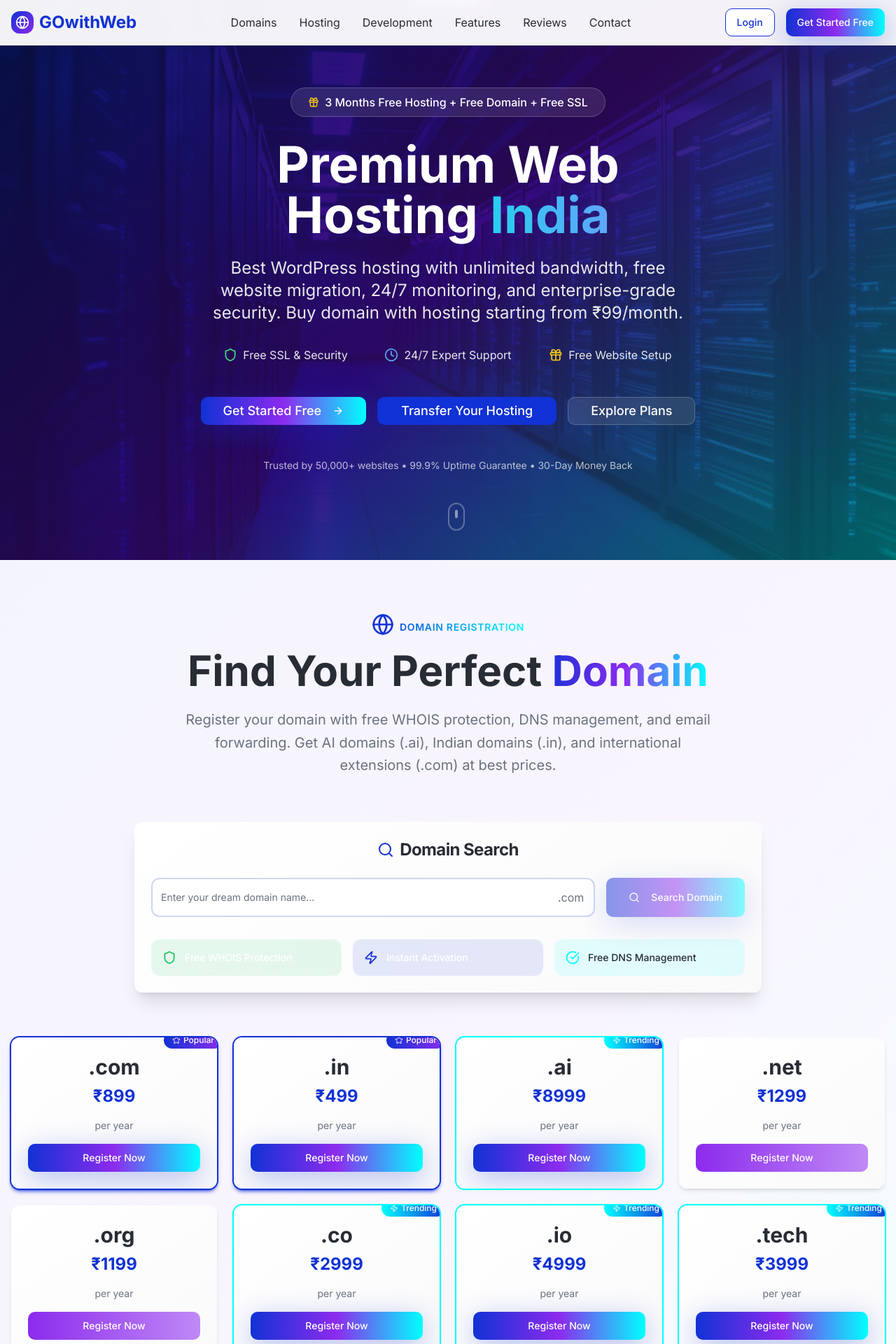
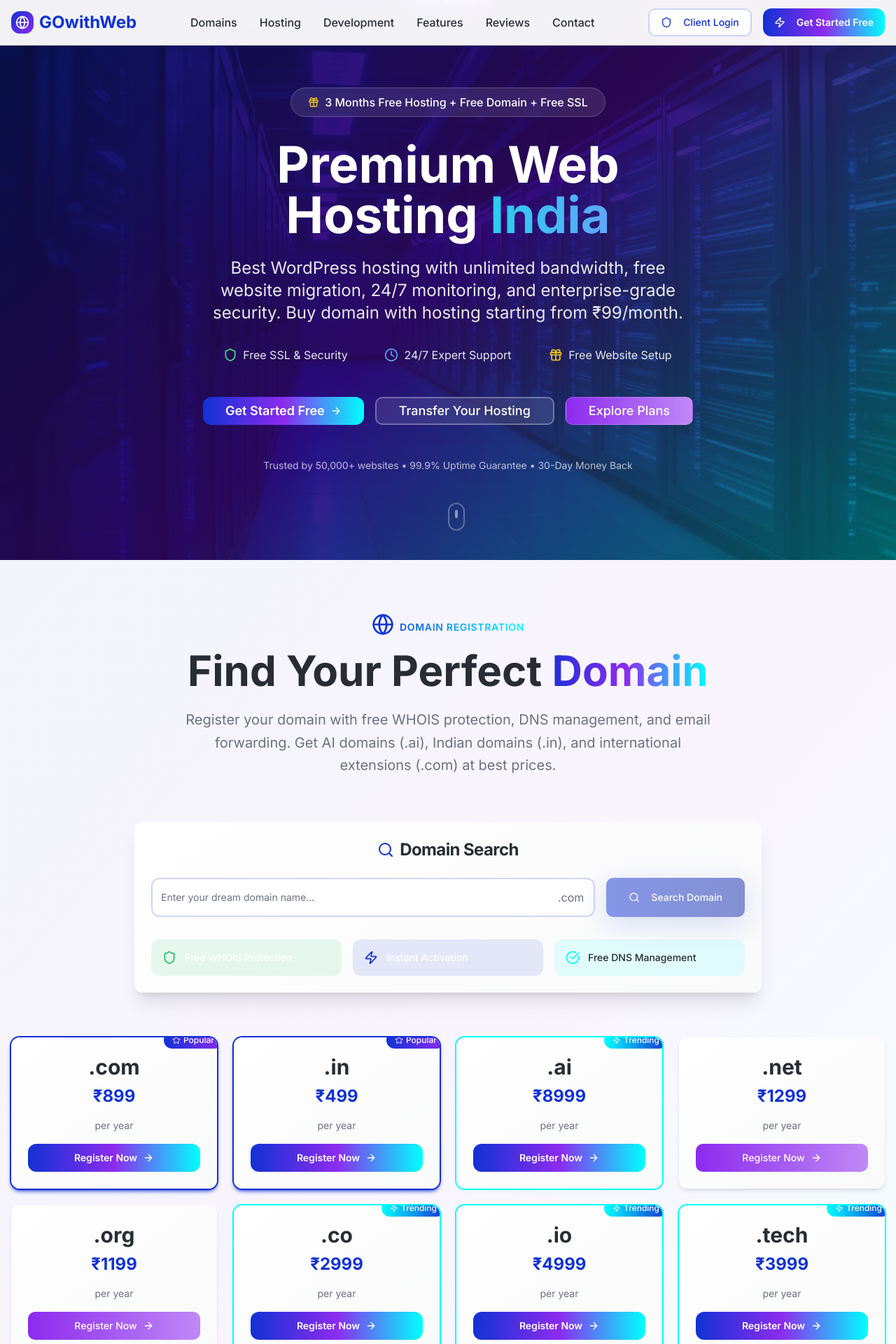
Before and after one commit to Gowithweb/SivWebAI, a React (Vite) app: page / in a window 1280 px wide. Shown: the top 1920 px of the page at 70% size. Built offline with nearby package versions, Linux system fonts and the light colour scheme.

Commit message:
Add improved link and button styles
Enhance the website with better styling for links and buttons, including improved color schemes and overall design to ensure they function and appear optimally for users and marketing.

```diff
--- a/src/components/DomainSection.tsx
+++ b/src/components/DomainSection.tsx
@@ -2,7 +2,7 @@ import { useState } from 'react';
 import { Button } from '@/components/ui/button';
 import { Input } from '@/components/ui/input';
 import { Card, CardContent, CardHeader, CardTitle } from '@/components/ui/card';
-import { Search, Globe, Shield, Zap, CheckCircle, Star } from 'lucide-react';
+import { Search, Globe, Shield, Zap, CheckCircle, Star, ArrowRight, Gift } from 'lucide-react';
 
 const DomainSection = () => {
   const [domain, setDomain] = useState('');
@@ -137,9 +137,25 @@ const DomainSection = () => {
                 <div className="text-2xl font-bold text-primary mb-4">{item.price}</div>
                 <div className="text-sm text-muted-foreground mb-4">per year</div>
                 <Button
-                  className={`w-full ${item.popular || item.trending ? 'btn-hero' : 'btn-secondary'}`}
+                  variant={item.popular || item.trending ? 'hero' : 'secondary'}
+                  onClick={() => {
+                    // Smooth scroll to contact section
+                    document.getElementById('contact')?.scrollIntoView({ behavior: 'smooth' });
+                    // Pre-fill domain in contact form if needed
+                    setTimeout(() => {
+                      const messageField = document.querySelector('textarea[placeholder*="message"]') as HTMLTextAreaElement;
+                      if (messageField) {
+                        messageField.value = `I'm interested in registering a ${item.ext} domain.`;
+                        messageField.focus();
+                      }
+                    }, 500);
+                  }}
+                  className="w-full group relative overflow-hidden"
                 >
-                  Register Now
+                  <span className="relative z-10 flex items-center justify-center">
+                    Register Now
+                    <ArrowRight className="w-4 h-4 ml-2 group-hover:translate-x-1 transition-transform" />
+                  </span>
                 </Button>
               </CardContent>
             </Card>
@@ -155,7 +171,11 @@ const DomainSection = () => {
               Get FREE domain with any annual hosting plan + Free website setup + Free SSL certificate
             </p>
             <div className="flex flex-col sm:flex-row gap-4 justify-center items-center">
-              <Button className="bg-white text-primary hover:bg-white/90 px-8 py-3 font-semibold">
+              <Button
+                onClick={() => document.getElementById('contact')?.scrollIntoView({ behavior: 'smooth' })}
+                className="bg-white text-primary hover:bg-white/90 hover:shadow-lg hover:scale-105 px-8 py-3 font-semibold transition-all duration-300 group"
+              >
+                <Gift className="w-5 h-5 mr-2 group-hover:animate-bounce" />
                 Claim Free Domain
               </Button>
               <span className="text-sm opacity-75">No hidden fees • Instant setup • 24/7 support</span>
--- a/src/components/Header.tsx
+++ b/src/components/Header.tsx
@@ -19,20 +19,62 @@ const Header = () => {
 
           {/* Desktop Navigation */}
           <nav className="hidden md:flex items-center space-x-8">
-            <a href="#domains" className="text-foreground hover:text-primary transition-colors">Domains</a>
-            <a href="#services" className="text-foreground hover:text-primary transition-colors">Hosting</a>
-            <a href="#web-development" className="text-foreground hover:text-primary transition-colors">Development</a>
-            <a href="#features" className="text-foreground hover:text-primary transition-colors">Features</a>
-            <a href="#testimonials" className="text-foreground hover:text-primary transition-colors">Reviews</a>
-            <a href="#contact" className="text-foreground hover:text-primary transition-colors">Contact</a>
+            <a
+              href="#domains"
+              className="relative text-foreground hover:text-primary transition-all duration-300 font-medium after:content-[''] after:absolute after:w-full after:scale-x-0 after:h-0.5 after:bottom-0 after:left-0 after:bg-gradient-to-r after:from-primary after:to-accent-bright after:origin-bottom-right after:transition-transform after:duration-300 hover:after:scale-x-100 hover:after:origin-bottom-left"
+            >
+              Domains
+            </a>
+            <a
+              href="#services"
+              className="relative text-foreground hover:text-primary transition-all duration-300 font-medium after:content-[''] after:absolute after:w-full after:scale-x-0 after:h-0.5 after:bottom-0 after:left-0 after:bg-gradient-to-r after:from-primary after:to-accent-bright after:origin-bottom-right after:transition-transform after:duration-300 hover:after:scale-x-100 hover:after:origin-bottom-left"
+            >
+              Hosting
+            </a>
+            <a
+              href="#web-development"
+              className="relative text-foreground hover:text-primary transition-all duration-300 font-medium after:content-[''] after:absolute after:w-full after:scale-x-0 after:h-0.5 after:bottom-0 after:left-0 after:bg-gradient-to-r after:from-primary after:to-accent-bright after:origin-bottom-right after:transition-transform after:duration-300 hover:after:scale-x-100 hover:after:origin-bottom-left"
+            >
+              Development
+            </a>
+            <a
+              href="#features"
+              className="relative text-foreground hover:text-primary transition-all duration-300 font-medium after:content-[''] after:absolute after:w-full after:scale-x-0 after:h-0.5 after:bottom-0 after:left-0 after:bg-gradient-to-r after:from-primary after:to-accent-bright after:origin-bottom-right after:transition-transform after:duration-300 hover:after:scale-x-100 hover:after:origin-bottom-left"
+            >
+              Features
+            </a>
+            <a
+              href="#testimonials"
+              className="relative text-foreground hover:text-primary transition-all duration-300 font-medium after:content-[''] after:absolute after:w-full after:scale-x-0 after:h-0.5 after:bottom-0 after:left-0 after:bg-gradient-to-r after:from-primary after:to-accent-bright after:origin-bottom-right after:transition-transform after:duration-300 hover:after:scale-x-100 hover:after:origin-bottom-left"
+            >
+              Reviews
+            </a>
+            <a
+              href="#contact"
+              className="relative text-foreground hover:text-primary transition-all duration-300 font-medium after:content-[''] after:absolute after:w-full after:scale-x-0 after:h-0.5 after:bottom-0 after:left-0 after:bg-gradient-to-r after:from-primary after:to-accent-bright after:origin-bottom-right after:transition-transform after:duration-300 hover:after:scale-x-100 hover:after:origin-bottom-left"
+            >
+              Contact
+            </a>
           </nav>
 
           {/* Desktop CTA Buttons */}
           <div className="hidden md:flex items-center space-x-4">
-            <Button variant="outline" className="border-primary text-primary hover:bg-primary hover:text-primary-foreground">
-              Login
+            <Button
+              variant="outline"
+              onClick={() => window.open('https://client.gowithweb.com', '_blank')}
+              className="group"
+            >
+              <Shield className="w-4 h-4 mr-2 group-hover:animate-pulse" />
+              Client Login
             </Button>
-            <Button className="btn-hero">Get Started Free</Button>
+            <Button
+              variant="hero"
+              onClick={() => document.getElementById('contact')?.scrollIntoView({ behavior: 'smooth' })}
+              className="group"
+            >
+              <Zap className="w-4 h-4 mr-2 group-hover:animate-bounce" />
+              Get Started Free
+            </Button>
           </div>
 
           {/* Mobile Menu Button */}
--- a/src/components/HeroSection.tsx
+++ b/src/components/HeroSection.tsx
@@ -53,14 +53,29 @@ const HeroSection = () => {
 
           {/* CTA Buttons */}
           <div className="flex flex-col sm:flex-row gap-4 justify-center items-center">
-            <Button className="btn-hero text-lg px-8 py-4 group">
-              Get Started Free
-              <ArrowRight className="w-5 h-5 ml-2 group-hover:translate-x-1 transition-transform" />
+            <Button
+              variant="hero"
+              onClick={() => document.getElementById('contact')?.scrollIntoView({ behavior: 'smooth' })}
+              className="text-lg px-8 py-4 group relative overflow-hidden"
+            >
+              <div className="absolute inset-0 bg-gradient-to-r from-primary-glow to-secondary-glow opacity-0 group-hover:opacity-100 transition-opacity duration-500"></div>
+              <span className="relative z-10 flex items-center">
+                Get Started Free
+                <ArrowRight className="w-5 h-5 ml-2 group-hover:translate-x-1 transition-transform" />
+              </span>
             </Button>
-            <Button className="btn-outline-hero text-lg px-8 py-4">
+            <Button
+              variant="outline"
+              onClick={() => document.getElementById('services')?.scrollIntoView({ behavior: 'smooth' })}
+              className="text-lg px-8 py-4 bg-white/10 backdrop-blur-md border-2 border-white/30 text-white hover:bg-white hover:text-foreground hover:border-white"
+            >
               Transfer Your Hosting
             </Button>
-            <Button variant="secondary" className="bg-white/10 backdrop-blur-md border border-white/20 text-white hover:bg-white/20 text-lg px-8 py-4">
+            <Button
+              variant="secondary"
+              onClick={() => document.getElementById('domains')?.scrollIntoView({ behavior: 'smooth' })}
+              className="bg-white/10 backdrop-blur-md border border-white/20 text-white hover:bg-white/20 text-lg px-8 py-4"
+            >
               Explore Plans
             </Button>
           </div>
--- a/src/components/ui/button.tsx
+++ b/src/components/ui/button.tsx
@@ -5,19 +5,23 @@ import { cva, type VariantProps } from "class-variance-authority"
 import { cn } from "@/lib/utils"
 
 const buttonVariants = cva(
-  "inline-flex items-center justify-center gap-2 whitespace-nowrap rounded-md text-sm font-medium ring-offset-background transition-colors focus-visible:outline-none focus-visible:ring-2 focus-visible:ring-ring focus-visible:ring-offset-2 disabled:pointer-events-none disabled:opacity-50 [&_svg]:pointer-events-none [&_svg]:size-4 [&_svg]:shrink-0",
+  "inline-flex items-center justify-center gap-2 whitespace-nowrap rounded-md text-sm font-medium ring-offset-background transition-all duration-300 focus-visible:outline-none focus-visible:ring-2 focus-visible:ring-ring focus-visible:ring-offset-2 disabled:pointer-events-none disabled:opacity-50 [&_svg]:pointer-events-none [&_svg]:size-4 [&_svg]:shrink-0",
   {
     variants: {
       variant: {
-        default: "bg-primary text-primary-foreground hover:bg-primary/90",
+        default: "bg-gradient-to-r from-primary to-primary-dark text-primary-foreground hover:shadow-primary hover:scale-105 hover:-translate-y-1",
         destructive:
-          "bg-destructive text-destructive-foreground hover:bg-destructive/90",
+          "bg-destructive text-destructive-foreground hover:bg-destructive/90 hover:shadow-lg",
         outline:
-          "border border-input bg-background hover:bg-accent hover:text-accent-foreground",
+          "border-2 border-primary/20 bg-background/50 backdrop-blur-sm text-primary hover:border-primary hover:bg-primary hover:text-primary-foreground hover:shadow-primary",
         secondary:
-          "bg-secondary text-secondary-foreground hover:bg-secondary/80",
-        ghost: "hover:bg-accent hover:text-accent-foreground",
-        link: "text-primary underline-offset-4 hover:underline",
+          "bg-gradient-to-r from-secondary to-secondary-glow text-secondary-foreground hover:shadow-accent hover:scale-105",
+        ghost: "hover:bg-accent hover:text-accent-foreground hover:shadow-md",
+        link: "text-primary underline-offset-4 hover:underline hover:text-primary-glow",
+        premium: "bg-gradient-to-r from-primary via-secondary to-accent-bright text-white hover:shadow-glow hover:scale-105 hover:-translate-y-1 relative overflow-hidden",
+        hero: "bg-gradient-to-r from-primary via-secondary to-accent-bright text-white px-8 py-4 rounded-xl font-semibold hover:shadow-glow hover:scale-105 hover:-translate-y-1 relative overflow-hidden",
+        accent: "bg-gradient-to-r from-accent-bright to-primary text-white hover:shadow-accent hover:scale-105",
+        success: "bg-gradient-to-r from-success to-success-glow text-success-foreground hover:shadow-lg hover:scale-105",
       },
       size: {
         default: "h-10 px-4 py-2",
--- a/src/index.css
+++ b/src/index.css
@@ -150,24 +150,38 @@ All colors MUST be HSL for consistency.
 @layer components {
   /* Enhanced Button Variants */
   .btn-hero {
-    @apply bg-gradient-to-r from-primary via-secondary to-accent-bright text-primary-foreground px-8 py-4 rounded-xl font-semibold text-lg shadow-primary hover:shadow-glow hover:scale-105 hover:-translate-y-1 transition-all duration-500 relative overflow-hidden;
+    @apply bg-gradient-to-r from-primary via-secondary to-accent-bright text-white px-8 py-4 rounded-xl font-semibold text-lg shadow-primary hover:shadow-glow hover:scale-105 hover:-translate-y-1 transition-all duration-500 relative overflow-hidden;
   }
 
   .btn-hero::before {
     content: '';
-    @apply absolute inset-0 bg-gradient-to-r from-primary-glow to-secondary-glow opacity-0 hover:opacity-100 transition-opacity duration-500;
+    @apply absolute inset-0 bg-gradient-to-r from-primary-glow to-secondary-glow opacity-0 hover:opacity-100 transition-opacity duration-500 z-0;
   }
 
   .btn-outline-hero {
-    @apply border-2 border-primary text-primary bg-transparent backdrop-blur-sm px-8 py-4 rounded-xl font-semibold text-lg hover:bg-primary hover:text-primary-foreground hover:shadow-primary hover:scale-105 transition-all duration-300 relative;
+    @apply border-2 border-primary/30 text-primary bg-transparent backdrop-blur-sm px-8 py-4 rounded-xl font-semibold text-lg hover:border-primary hover:bg-primary hover:text-primary-foreground hover:shadow-primary hover:scale-105 transition-all duration-300 relative;
   }
 
   .btn-secondary {
-    @apply bg-gradient-to-r from-secondary to-secondary-glow text-secondary-foreground px-6 py-3 rounded-lg font-medium hover:shadow-accent hover:scale-105 transition-all duration-300;
+    @apply bg-gradient-to-r from-secondary to-secondary-glow text-secondary-foreground px-6 py-3 rounded-lg font-medium hover:shadow-accent hover:scale-105 transition-all duration-300 relative overflow-hidden;
   }
 
   .btn-accent {
-    @apply bg-gradient-to-r from-accent-bright to-primary text-white px-6 py-3 rounded-lg font-medium hover:shadow-accent hover:scale-105 transition-all duration-300;
+    @apply bg-gradient-to-r from-accent-bright to-primary text-white px-6 py-3 rounded-lg font-medium hover:shadow-accent hover:scale-105 transition-all duration-300 relative overflow-hidden;
+  }
+
+  .btn-premium {
+    @apply bg-gradient-to-r from-primary via-secondary to-accent-bright text-white px-8 py-4 rounded-xl font-semibold shadow-primary hover:shadow-glow hover:scale-105 hover:-translate-y-1 transition-all duration-500 relative overflow-hidden;
+  }
+
+  .btn-premium::before {
+    content: '';
+    @apply absolute inset-0 bg-gradient-to-r from-white/10 to-white/20 opacity-0 hover:opacity-100 transition-opacity duration-500;
+  }
+
+  /* Interactive Link Styles */
+  .nav-link {
+    @apply relative font-medium transition-all duration-300 after:content-[''] after:absolute after:w-full after:scale-x-0 after:h-0.5 after:bottom-0 after:left-0 after:bg-gradient-to-r after:from-primary after:to-accent-bright after:origin-bottom-right after:transition-transform after:duration-300 hover:after:scale-x-100 hover:after:origin-bottom-left;
   }
 
   /* Gradient backgrounds */
@@ -222,7 +236,19 @@ All colors MUST be HSL for consistency.
   }
 
   .hover-glow {
-    @apply transition-all duration-300 hover:shadow-glow;
+    @apply transition-all duration-300 hover:shadow-glow hover:scale-[1.02];
+  }
+
+  .interactive-card {
+    @apply transition-all duration-500 hover:-translate-y-3 hover:shadow-xl hover:scale-[1.02] cursor-pointer;
+  }
+
+  .gradient-text {
+    @apply bg-gradient-to-r from-primary via-secondary to-accent-bright bg-clip-text text-transparent;
+  }
+
+  .glass-effect {
+    @apply bg-white/10 backdrop-blur-md border border-white/20;
   }
 
   .parallax-bg {
```
